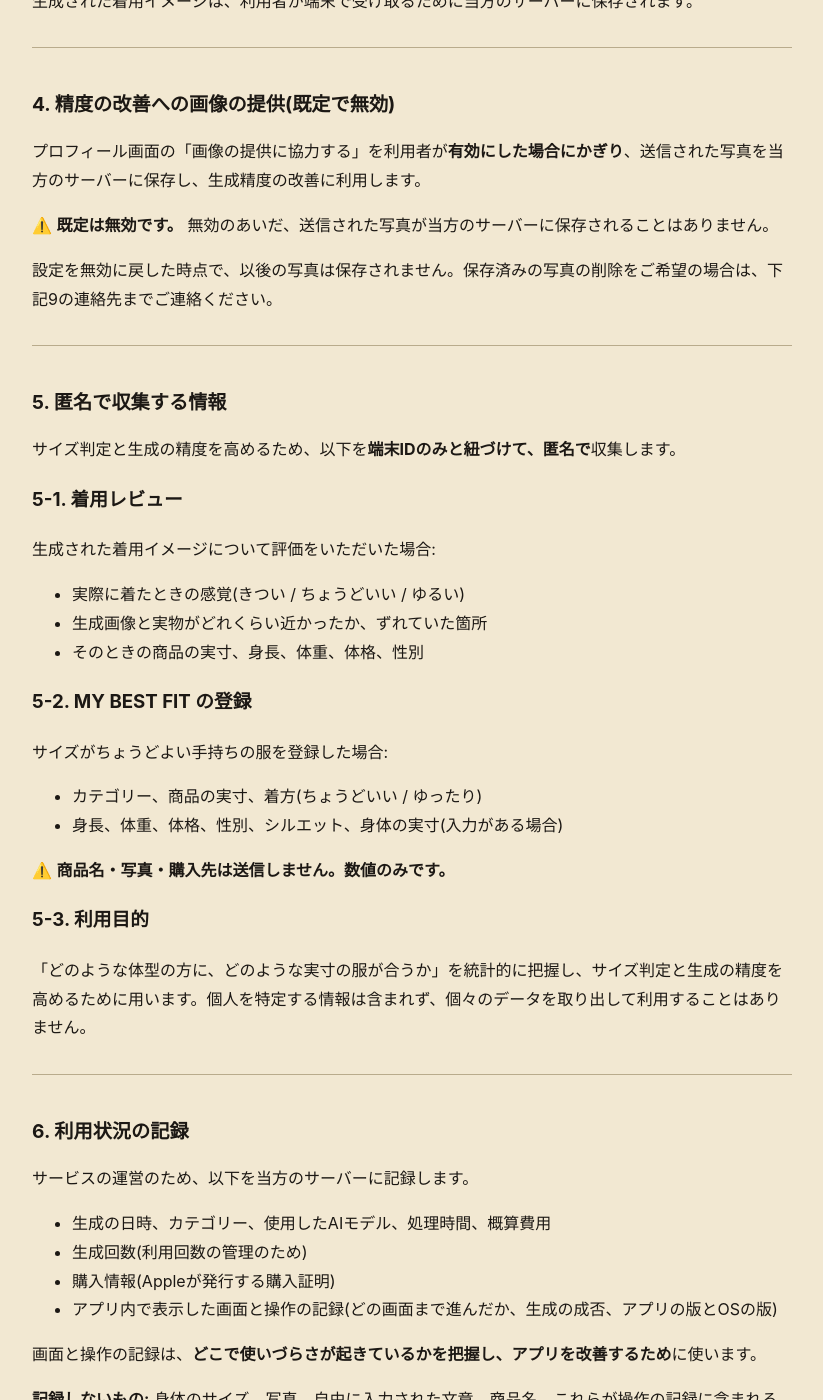
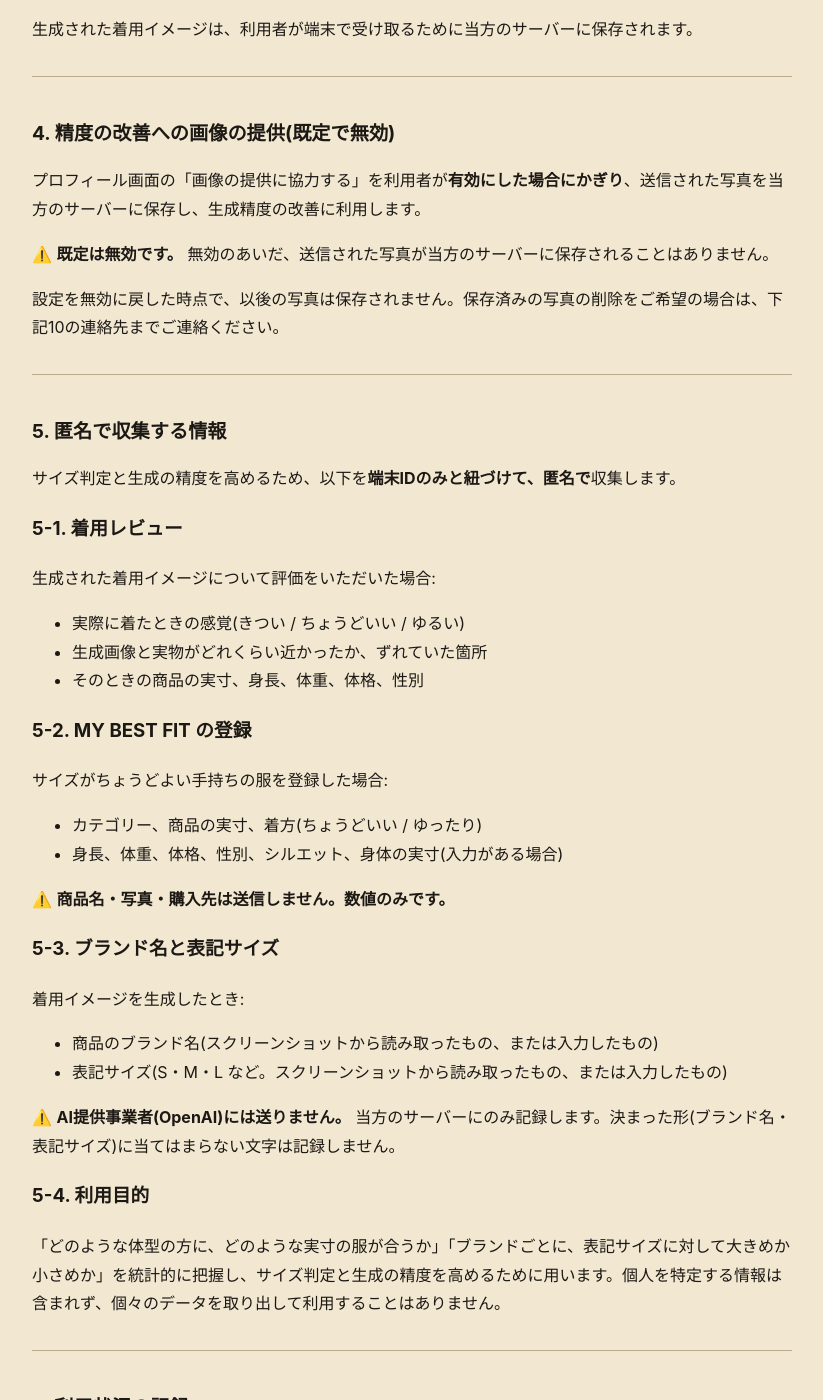
Before and after one commit to gool1618-design/urilog-docs, a Jekyll site: the page built from vinfit-privacy.md, in a window 1280 px wide and 1400 px high, scrolled down 1734 px. Shown: the whole window, without its empty margins (228-1051 px from the left). Built offline with Jekyll 4.4.1, drawn with Linux system fonts in a browser that asks for light colours; some of the changed text lies outside the part shown.

Commit message:
VINFIT プライバシーポリシー: ブランド名と表記サイズの記録を追記(5-3)
- 5-3 を新設: 生成のときにブランド名と表記サイズを当方のサーバーにのみ記録する。AI には送らない
- 利用目的を 5-4 に繰り下げ、ブランドごとのサイズの傾向を把握する目的を足す
- 2 章のメモの項目からブランドを外し、5-3 を参照する
- 連絡先の参照「下記9」を「下記10」に直す(9 は未成年の章。以前からの誤り)

⚠️ 公開(main への取り込み)は VINFIT 1.4 の提出の前。記録する版より先に公開し、App Store のプライバシー申告を直してから提出する。

Co-Authored-By: Claude Opus 5.5 <noreply@anthropic.com>

```diff
--- a/vinfit-privacy.md
+++ b/vinfit-privacy.md
@@ -8,7 +8,7 @@ title: プライバシーポリシー — VINFIT
 **VINFIT**
 
 制定日: 2026年8月23日
-改定日: 2026年10月31日(友達紹介について追記)
+改定日: 2026年11月6日(ブランド名と表記サイズの記録について追記)
 
 青木 竜也(以下「当方」)は、iOSアプリ「VINFIT」(以下「本アプリ」)における利用者の情報の取り扱いについて、以下のとおりプライバシーポリシー(以下「本ポリシー」)を定めます。
 
@@ -33,7 +33,7 @@ title: プライバシーポリシー — VINFIT
 - 全身写真、顔写真
 - 試着の履歴、保存した着用イメージ、コーデ
 - MY BEST FIT に登録した服の商品名、写真
-- 商品名、ブランド、価格、商品URLなどのメモ
+- 商品名、価格、商品URLなどのメモ(ブランド名と表記サイズは、下記5-3のとおり当方のサーバーにも記録します)
 
 ⚠️ 本アプリを端末から削除すると、これらはすべて失われ、復元できません。
 
@@ -68,7 +68,7 @@ OpenAI における取り扱いは同社のポリシーに従います。
 
 ⚠️ **既定は無効です。** 無効のあいだ、送信された写真が当方のサーバーに保存されることはありません。
 
-設定を無効に戻した時点で、以後の写真は保存されません。保存済みの写真の削除をご希望の場合は、下記9の連絡先までご連絡ください。
+設定を無効に戻した時点で、以後の写真は保存されません。保存済みの写真の削除をご希望の場合は、下記10の連絡先までご連絡ください。
 
 ---
 
@@ -93,9 +93,18 @@ OpenAI における取り扱いは同社のポリシーに従います。
 
 ⚠️ **商品名・写真・購入先は送信しません。数値のみです。**
 
-### 5-3. 利用目的
+### 5-3. ブランド名と表記サイズ
 
-「どのような体型の方に、どのような実寸の服が合うか」を統計的に把握し、サイズ判定と生成の精度を高めるために用います。個人を特定する情報は含まれず、個々のデータを取り出して利用することはありません。
+着用イメージを生成したとき:
+
+- 商品のブランド名(スクリーンショットから読み取ったもの、または入力したもの)
+- 表記サイズ(S・M・L など。スクリーンショットから読み取ったもの、または入力したもの)
+
+⚠️ **AI提供事業者(OpenAI)には送りません。** 当方のサーバーにのみ記録します。決まった形(ブランド名・表記サイズ)に当てはまらない文字は記録しません。
+
+### 5-4. 利用目的
+
+「どのような体型の方に、どのような実寸の服が合うか」「ブランドごとに、表記サイズに対して大きめか小さめか」を統計的に把握し、サイズ判定と生成の精度を高めるために用います。個人を特定する情報は含まれず、個々のデータを取り出して利用することはありません。
 
 ---
 
@@ -149,7 +158,7 @@ OpenAI における取り扱いは同社のポリシーに従います。
 - **画像の提供の停止**: プロフィール画面のスイッチを無効にすると、以後の写真は保存されません。
 - **試着履歴**: SAVED FITS から個別に削除できます。
 - **端末内のデータ**: 本アプリを端末から削除すると、端末内の記録はすべて失われます。
-- **サーバー上のデータの削除**: 下記9の連絡先までご連絡ください。端末IDをお知らせいただければ、当該端末に紐づく情報を削除いたします。合理的な期間内に対応いたします。
+- **サーバー上のデータの削除**: 下記10の連絡先までご連絡ください。端末IDをお知らせいただければ、当該端末に紐づく情報を削除いたします。合理的な期間内に対応いたします。
 
 ---
 
```
